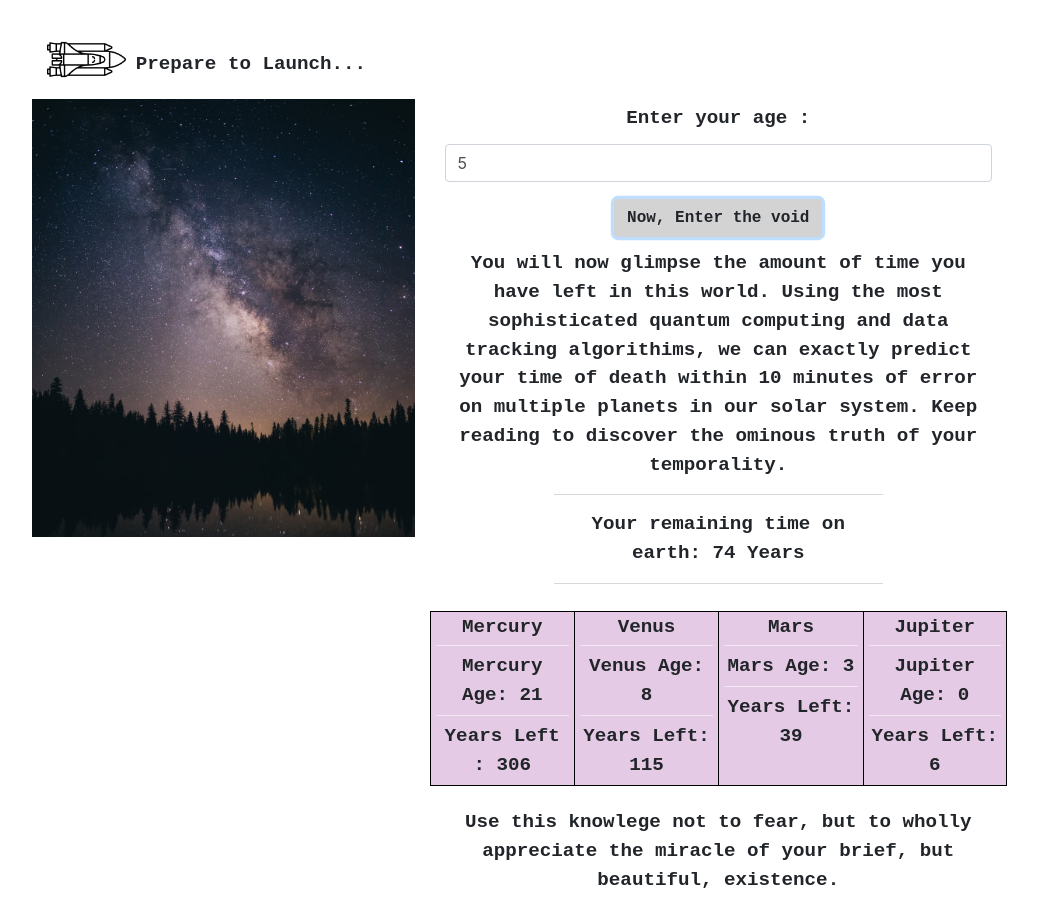
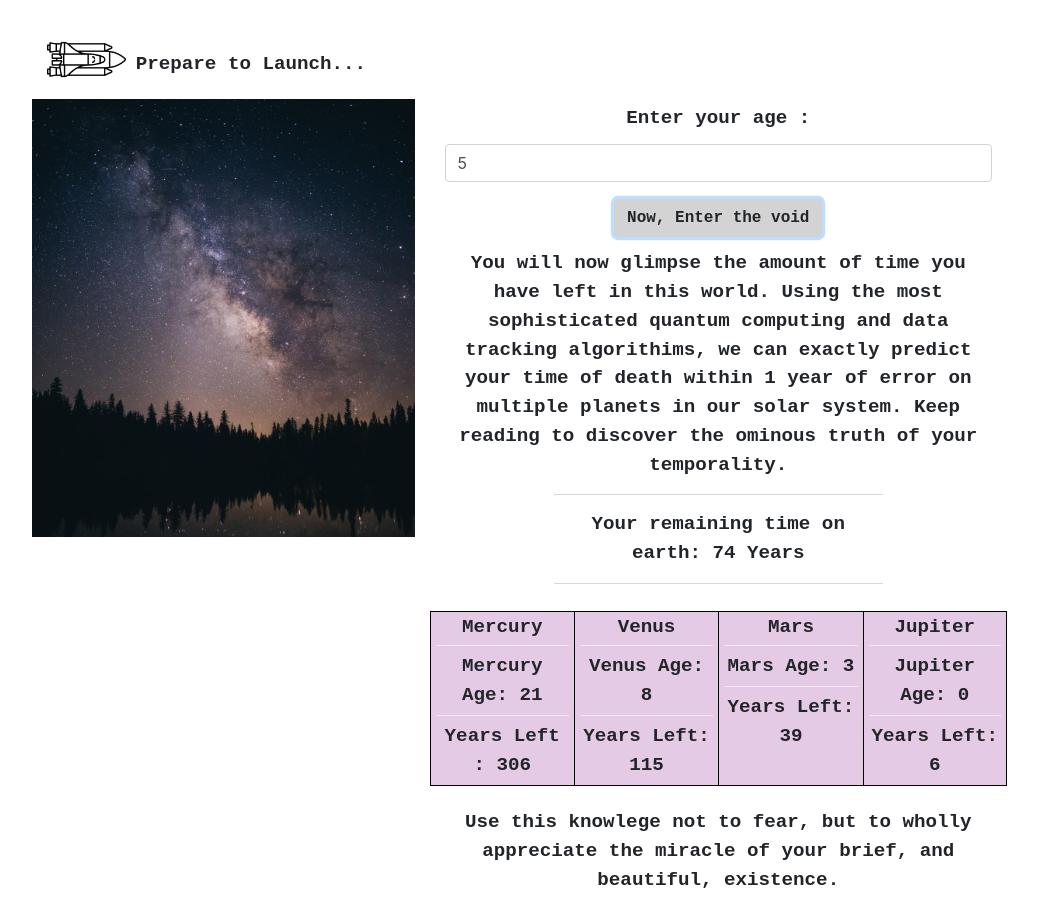
Before and after one commit to joey3001/testGhPages, a website built with webpack: page src/index.html in a window 1280 px wide. Both pictures are taken after typing "5" into the empty fields and a click on the button "Now, Enter the void". Shown: the whole page, without its empty margins (128-1166 px from the left). Built offline with nearby package versions, Linux system fonts and the light colour scheme.

```diff
--- a/src/index.html
+++ b/src/index.html
@@ -19,7 +19,7 @@
           <input id="number" class="form-control" type="number" required>
           <button class="btn">Now, Enter the void</button>
         </form>
-        <p id="explanation">You will now glimpse the amount of time  you have left in this world. Using the most sophisticated quantum computing and data tracking algorithims, we can exactly predict your time of death within 10 minutes of error on multiple planets in our solar system. Keep reading to discover the ominous truth of your temporality.
+        <p id="explanation">You will now glimpse the amount of time  you have left in this world. Using the most sophisticated quantum computing and data tracking algorithims, we can exactly predict your time of death within 1 year of error on multiple planets in our solar system. Keep reading to discover the ominous truth of your temporality.
         <p id="earth"></p>
         <div class=row>
           <div class="columnbox1">
@@ -43,7 +43,7 @@
             <p id="jupiterTimeLeft"></p>
           </div>
         </div>
-        <p id="departingMessage">Use this knowlege not to fear, but to wholly appreciate the miracle of your brief, but beautiful, existence.</p>
+        <p id="departingMessage">Use this knowlege not to fear, but to wholly appreciate the miracle of your brief, and beautiful, existence.</p>
       </div>
     </div>
   </div>
```
